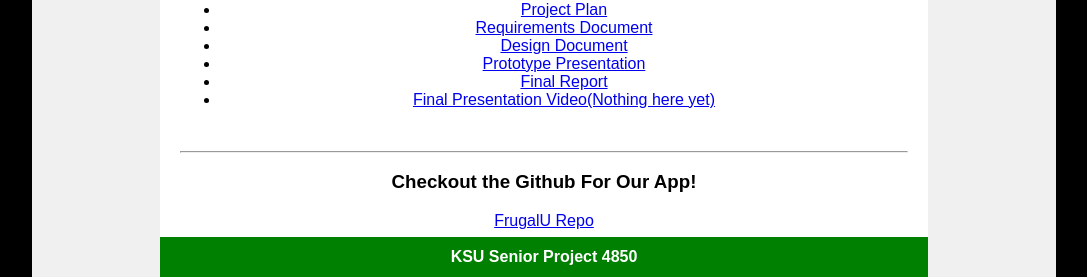
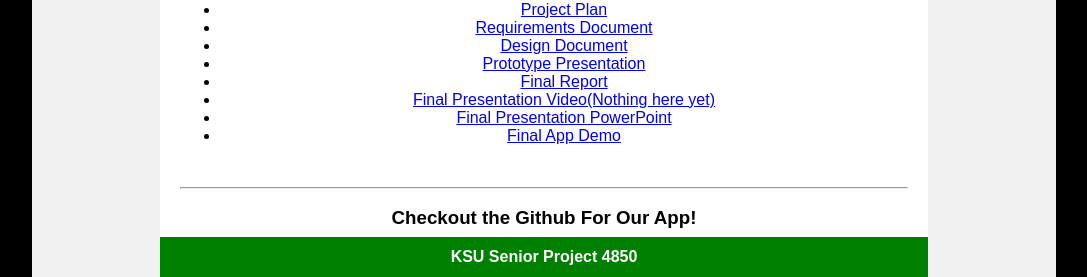
Before and after one commit to INDY12-College-Resource-App/OurWebsite, a plain HTML site: page index.html in a window 1280 px wide. Shown: the part 523-800 px from the top of the page, without its empty margins (96-1183 px from the left). Drawn offline with Linux system fonts and the light colour scheme.

Commit message:
Update index.html

```diff
--- a/index.html
+++ b/index.html
@@ -50,7 +50,8 @@
              <li>   <a href="INDY-12 Student Budget App (Frugal U) Presentation.pdf">Prototype Presentation</a></li>
             <li>  <a href="INDY12-Student Budget App-FinalReport.pdf">Final Report</a></li>
         <li> <a href="final-presentation.mp4">Final Presentation Video(Nothing here yet)</a> </li>
-
+       <li> <a href="final-presentation.mp4">Final Presentation PowerPoint</a> </li>
+        <li> <a href="https://www.youtube.com/watch?v=ZhwzMwPgII0&ab_channel=JoshuaSchoen">Final App Demo </a> </li>
             </ul>
             </div> <!--End of navigation links-->
             <br>
```
